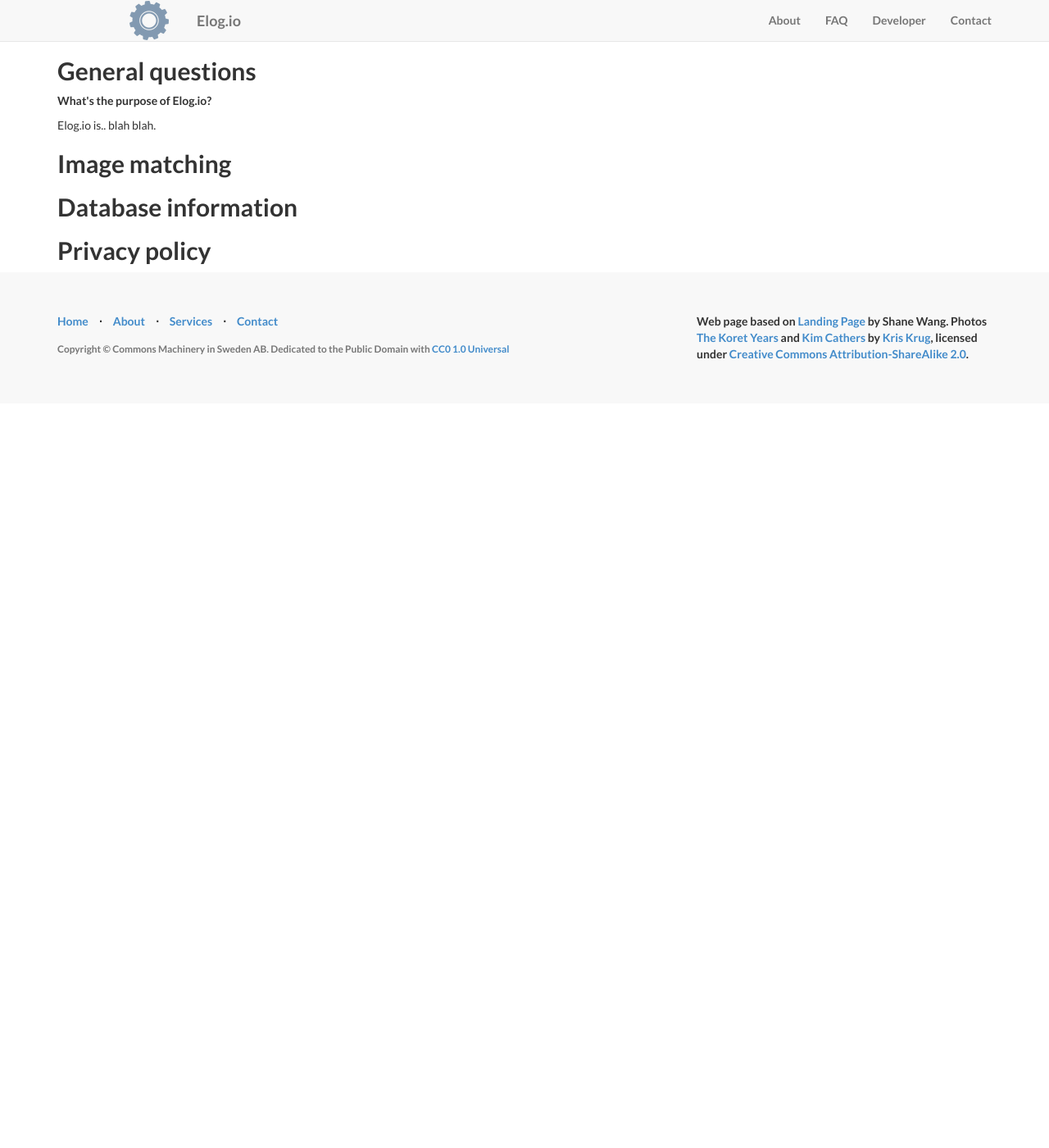
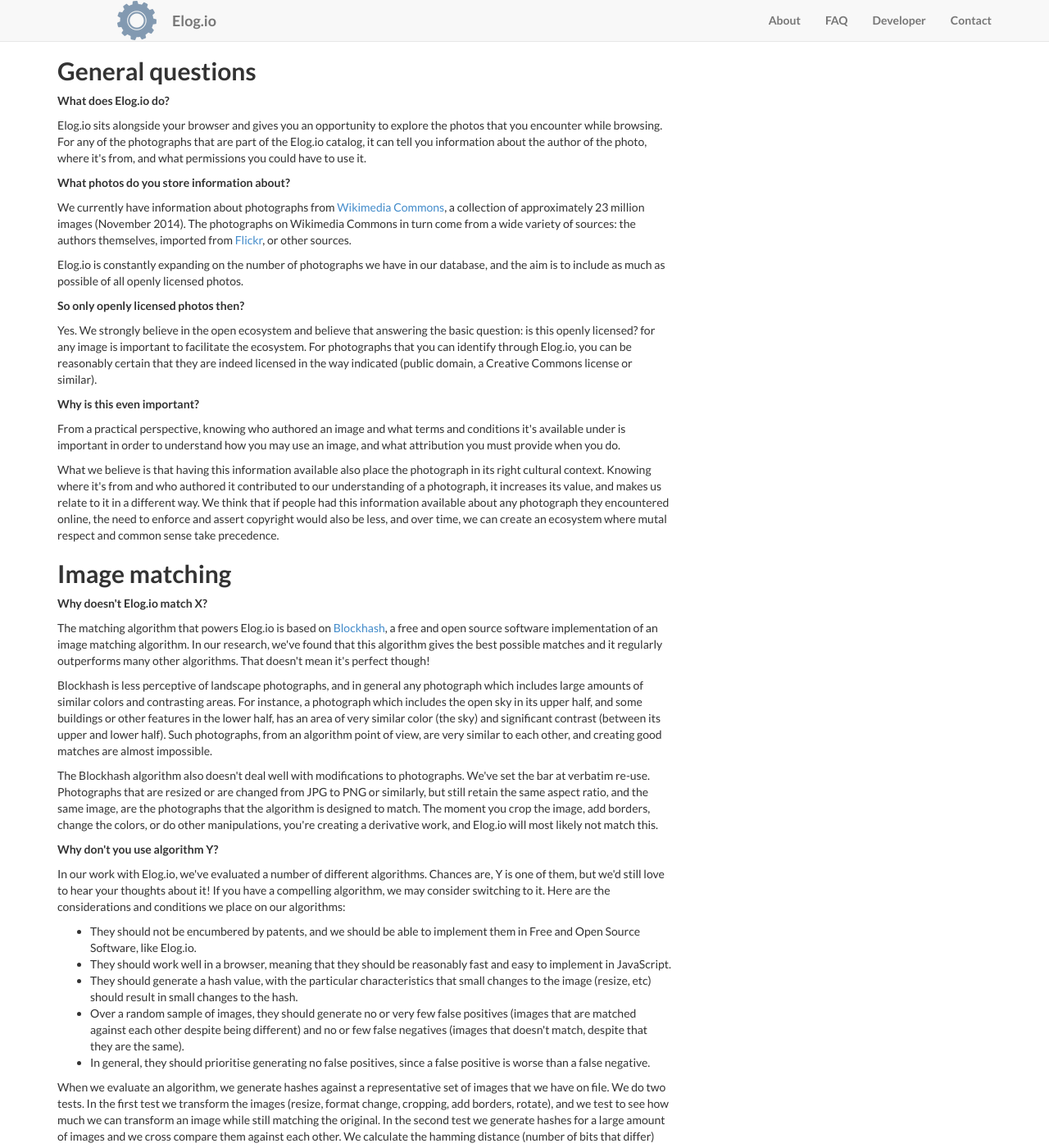
Before and after one commit to commonsmachinery/elogio, a Jekyll site: the page built from faq.html, in a window 1280 px wide and 1400 px high. Shown: the whole window at 82% size. Built offline with Jekyll 4.4.1, drawn with Linux system fonts in a browser that asks for light colours; nearby versions of some CDN libraries; library files that are not in the unit come from our copies; some of the changed text lies outside the part shown.

Commit message:
Updated faq

```diff
--- a/css/landing-page.css
+++ b/css/landing-page.css
@@ -31,7 +31,7 @@
 }
 
 .navbar-brand span {
-    margin-left: 170px;
+    margin-left: 140px;
 }
 .intro-header {
     padding-top: 50px; /* If you're making other pages, make sure there is 50px of padding to make sure the navbar doesn't overlap content! */
--- a/faq.html
+++ b/faq.html
@@ -6,10 +6,118 @@
 
 <div class="faq">
 <h2>General questions</h2>
-<p><strong>What's the purpose of Elog.io?</strong></p>
-<p>Elog.io is.. blah blah.</p>
+<p><strong>What does Elog.io do?</strong></p>
+<p>
+Elog.io sits alongside your browser and gives you an opportunity to
+explore the photos that you encounter while browsing. For any of the
+photographs that are part of the Elog.io catalog, it can tell you
+information about the author of the photo, where it's from, and what
+permissions you could have to use it.
+</p>
+
+<p><strong>What photos do you store information about?</strong></p>
+<p>
+ We currently have information about photographs from
+ <a href="http://commons.wikipedia.org">Wikimedia Commons</a>, a collection
+ of approximately 23 million images (November 2014). The photographs on
+ Wikimedia Commons in turn come from a wide variety of sources: the authors
+ themselves, imported from <a href="http://flickr.com">Flickr</a>, or other
+ sources.
+</p>
+<p>
+ Elog.io is constantly expanding on the number of photographs we have in
+ our database, and the aim is to include as much as possible of all openly
+ licensed photos.
+</p>
+
+<p><strong>So only openly licensed photos then?</strong></p>
+<p>
+ Yes. We strongly believe in the open ecosystem and believe that answering
+ the basic question: is this openly licensed? for any image is important to
+ facilitate the ecosystem. For photographs that you can identify through
+ Elog.io, you can be reasonably certain that they are indeed licensed in the
+ way indicated (public domain, a Creative Commons license or similar).
+</p>
+
+<p><strong>Why is this even important?</strong></p>
+<p>
+ From a practical perspective, knowing who authored an image and what terms
+ and conditions it's available under is important in order to understand how
+ you may use an image, and what attribution you must provide when you do.
+</p>
+<p>
+ What we believe is that having this information available also place the
+ photograph in its right cultural context. Knowing where it's from and who
+ authored it contributed to our understanding of a photograph, it increases
+ its value, and makes us relate to it in a different way. We think that if
+ people had this information available about any photograph they encountered
+ online, the need to enforce and assert copyright would also be less,
+ and over time, we can create an ecosystem where mutal respect and common
+ sense take precedence.
+</p>
 
 <h2>Image matching</h2>
+<p><strong>Why doesn't Elog.io match X?</strong></p>
+<p>
+ The matching algorithm that powers Elog.io is based on
+ <a href="http://blockhash.io">Blockhash</a>, a free and open source software
+ implementation of an image matching algorithm. In our research, we've found
+ that this algorithm gives the best possible matches and it regularly
+ outperforms many other algorithms. That doesn't mean it's perfect though!
+</p>
+<p>
+ Blockhash is less perceptive of landscape photographs, and in
+ general any photograph which includes large amounts of similar colors and
+ contrasting areas. For instance, a photograph which includes the open sky
+ in its upper half, and some buildings or other features in the lower half,
+ has an area of very similar color (the sky) and significant contrast (between
+ its upper and lower half). Such photographs, from an algorithm point of
+ view, are very similar to each other, and creating good matches are almost
+ impossible.
+</p>
+<p>
+ The Blockhash algorithm also doesn't deal well with modifications to
+ photographs. We've set the bar at verbatim re-use. Photographs that are
+ resized or are changed from JPG to PNG or similarly, but still retain the
+ same aspect ratio, and the same image, are the photographs that the algorithm
+ is designed to match. The moment you crop the image, add borders, change the
+ colors, or do other manipulations, you're creating a derivative work, and
+ Elog.io will most likely not match this.
+</p>
+
+<p><strong>Why don't you use algorithm Y?</strong></p>
+<p>
+ In our work with Elog.io, we've evaluated a number of different algorithms.
+ Chances are, Y is one of them, but we'd still love to hear your thoughts
+ about it! If you have a compelling algorithm, we may consider switching to
+ it. Here are the considerations and conditions we place on our algorithms:
+</p>
+<ul>
+ <li>They should not be encumbered by patents, and we should be able to implement them in Free and Open Source Software, like Elog.io.</li>
+ <li>They should work well in a browser, meaning that they should be reasonably fast and easy to implement in JavaScript.</li>
+ <li>They should generate a hash value, with the particular characteristics that small changes to the image (resize, etc) should result in small changes to the hash.</li>
+ <li>Over a random sample of images, they should generate no or very few false positives (images that are matched against each other despite being different) and no or few false negatives (images that doesn't match, despite that they are the same).</li>
+ <li>In general, they should prioritise generating no false positives, since a false positive is worse than a false negative.</li>
+</ul>
+<p>
+ When we evaluate an algorithm, we generate hashes against a
+ representative set of images that we have on file. We do two tests. In the
+ first test we transform the images (resize, format change, cropping,
+ add borders, rotate), and we test to see how much we can transform an image
+ while still matching the original. In the second test we generate hashes
+ for a large amount of images and we cross compare them against each other.
+ We calculate the hamming distance (number of bits that differ) between the
+ hashes and find out how often we would get false positives.
+</p>
+
+<p><strong>But can you please try algorithm Y?</strong></p>
+<p>
+ If you've looked at our considerations and conditions and think that you
+ have an algorithm that's worth trying, we would still love to test it.
+ The easiest way is that you fork <a href="http://github.com/commonsmachinery/blockhash">Blockhash on Github</a> and create an implementation with your
+ algorithm. You can then submit a pull request and/or create an issue with
+ a reference to your fork, to allow us to pull your code to test it.
+
 <h2>Database information</h2>
 <h2>Privacy policy</h2>
 
```
